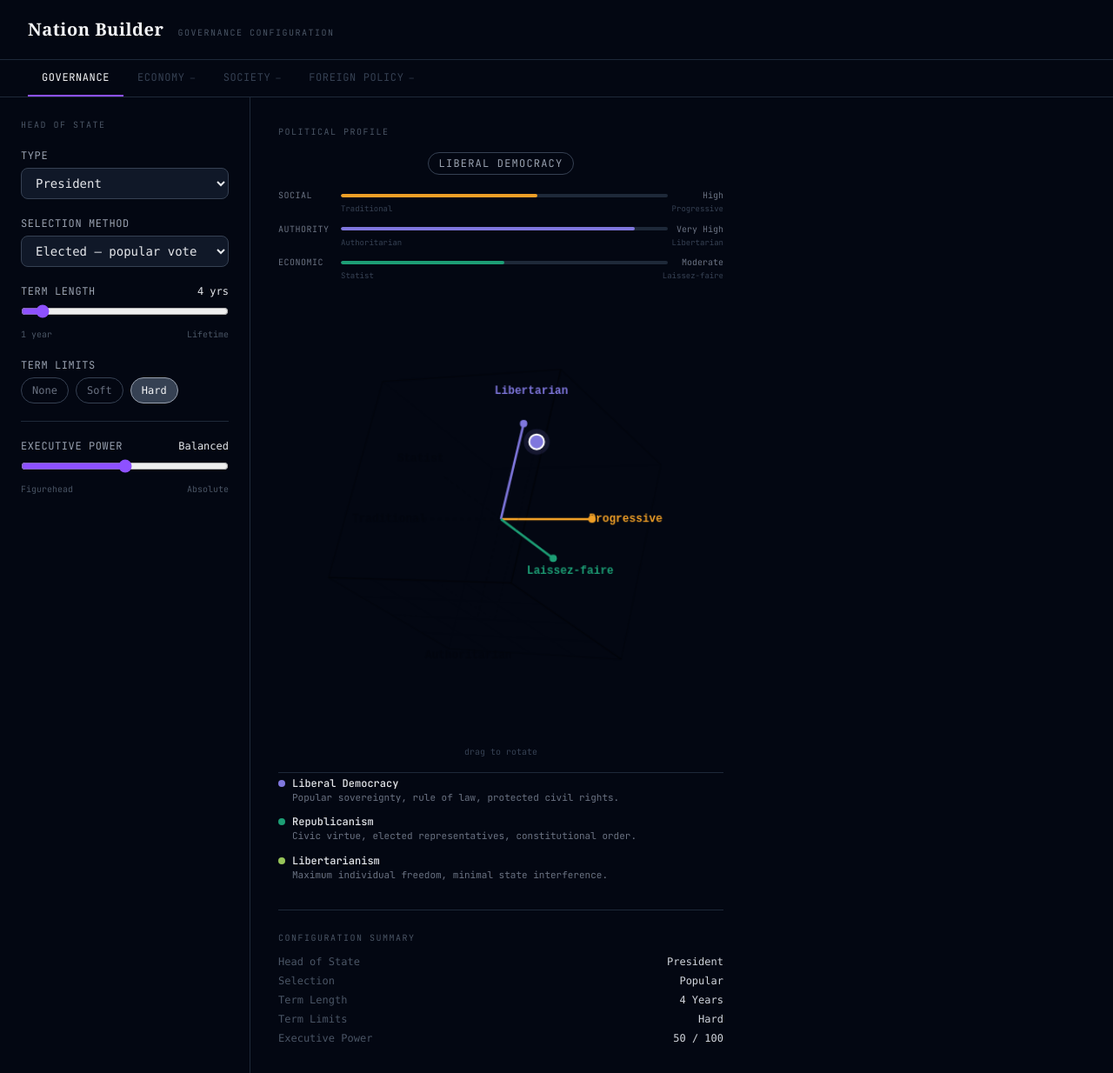
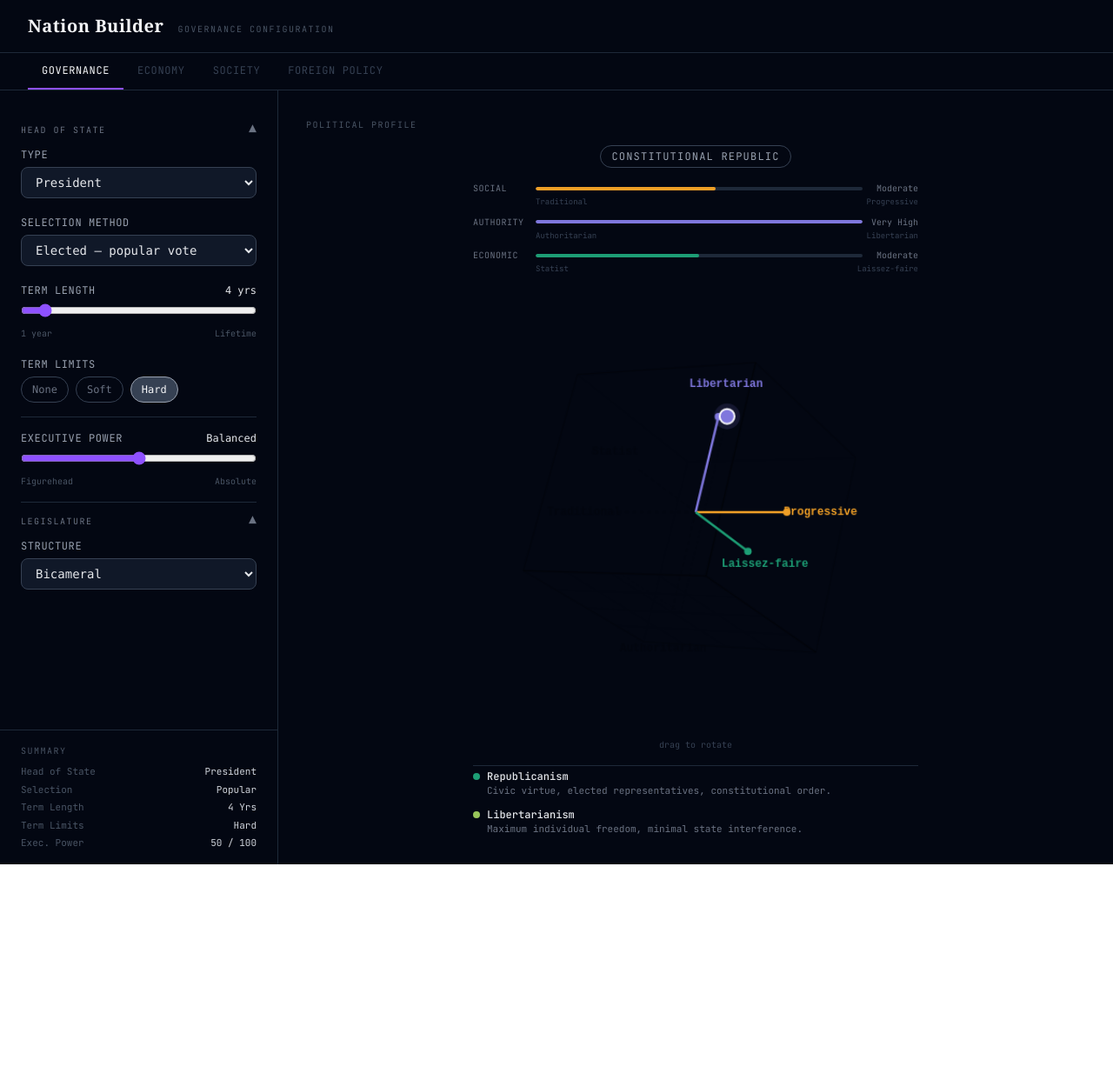
Before and after one commit to andrewmartin418/nation-builder, a React (Vite) app: page / in a window 1280 px wide. Shown: the whole page at 87% size. After the commit the page ends 994 px from the top, so only its background shows below. Built offline with nearby package versions, Linux system fonts and the light colour scheme.

Commit message:
Add adjectives and start legislature section

```diff
--- a/src/App.jsx
+++ b/src/App.jsx
@@ -8,6 +8,7 @@ const DEFAULT_STATE = {
   termLength:      4,
   termLimits:      'hard',
   execPower:       50,
+  legislatureStructure: 'bicameral'
 }
 
 const TABS = ['Governance', 'Economy', 'Society', 'Foreign Policy']
@@ -20,25 +21,25 @@ export default function App() {
     <div className="min-h-screen bg-gray-950 text-gray-100 flex flex-col" style={{ fontFamily: "'JetBrains Mono', monospace" }}>
 
       {/* Header */}
-      <header className="border-b border-gray-800 px-8 py-5 flex items-baseline gap-4">
-        <h1 style={{ fontFamily: 'Georgia, serif' }} className="text-xl font-semibold tracking-wide text-gray-100">
+      <header className="border-b border-gray-800 px-4 md:px-8 py-4 flex items-baseline gap-4">
+        <h1 style={{ fontFamily: 'Georgia, serif' }} className="text-lg md:text-xl font-semibold tracking-wide text-gray-100">
           Nation Builder
         </h1>
-        <span className="text-[10px] uppercase tracking-[0.15em] text-gray-600">
+        <span className="text-[10px] uppercase tracking-[0.15em] text-gray-600 hidden sm:block">
           Governance Configuration
         </span>
       </header>
 
       {/* Tabs */}
-      <div className="border-b border-gray-800 px-8 flex gap-0">
+      <div className="border-b border-gray-800 px-4 md:px-8 flex overflow-x-auto">
         {TABS.map(tab => {
-          const isActive  = tab === activeTab
-          const isLocked  = tab !== 'Governance'
+          const isActive = tab === activeTab
+          const isLocked = tab !== 'Governance'
           return (
             <button
               key={tab}
               onClick={() => !isLocked && setActiveTab(tab)}
-              className={`text-xs uppercase tracking-wider px-4 py-3 border-b-2 transition-colors ${
+              className={`text-[10px] md:text-xs uppercase tracking-wider px-3 md:px-4 py-3 border-b-2 whitespace-nowrap transition-colors ${
                 isActive
                   ? 'border-violet-500 text-gray-100'
                   : isLocked
@@ -47,47 +48,50 @@ export default function App() {
               }`}
             >
               {tab}
-              {isLocked && <span className="ml-1.5 text-[9px] text-gray-700">—</span>}
             </button>
           )
         })}
       </div>
 
-      {/* Main layout */}
-      <div className="flex flex-1 overflow-hidden">
+      {/* Main layout — stacks vertically on mobile, side-by-side on desktop */}
+      <div className="flex flex-col lg:flex-row flex-1 min-h-0">
 
-        {/* Left — controls */}
-        <div className="w-72 shrink-0 border-r border-gray-800 p-6 overflow-y-auto">
-          <GovernanceTab state={govState} setState={setGovState} />
-        </div>
+        {/* Left panel — controls + profile info */}
+        <div className="lg:w-80 lg:shrink-0 lg:border-r border-b lg:border-b-0 border-gray-800 flex flex-col">
 
-        {/* Right — compass output */}
-        <div className="flex-1 p-8 overflow-y-auto flex flex-col gap-8">
-          <div>
-            <p className="text-[10px] uppercase tracking-[0.15em] text-gray-600 mb-4">Political Profile</p>
-            <div className="max-w-lg">
-              <PoliticalCompass govState={govState} />
-            </div>
+          {/* Scrollable controls */}
+          <div className="flex-1 overflow-y-auto p-4 md:p-6">
+            <GovernanceTab state={govState} setState={setGovState} />
           </div>
 
-          <div className="border-t border-gray-800 pt-6 max-w-lg">
-            <p className="text-[10px] uppercase tracking-[0.15em] text-gray-600 mb-3">Configuration Summary</p>
-            <div className="space-y-1.5 text-xs font-mono">
+          {/* Config summary — pinned at bottom on desktop, inline on mobile */}
+          <div className="border-t border-gray-800 px-4 md:px-6 py-4">
+            <p className="text-[10px] uppercase tracking-[0.15em] text-gray-600 mb-2">Summary</p>
+            <div className="grid grid-cols-2 gap-x-4 gap-y-1 text-[11px]">
               {[
-                ['Head of State',    govState.hosType.replace('_', ' ')],
-                ['Selection',        govState.selectionMethod.replace('_', ' ')],
-                ['Term Length',      govState.termLength >= 40 ? 'Lifetime' : `${govState.termLength} years`],
-                ['Term Limits',      govState.termLimits],
-                ['Executive Power',  `${govState.execPower} / 100`],
+                ['Head of State',   govState.hosType.replace(/_/g, ' ')],
+                ['Selection',       govState.selectionMethod.replace(/_/g, ' ')],
+                ['Term Length',     govState.termLength >= 40 ? 'Lifetime' : `${govState.termLength} yrs`],
+                ['Term Limits',     govState.termLimits],
+                ['Exec. Power',     `${govState.execPower} / 100`],
               ].map(([k, v]) => (
-                <div key={k} className="flex justify-between">
-                  <span className="text-gray-600">{k}</span>
-                  <span className="text-gray-300 capitalize">{v}</span>
+                <div key={k} className="contents">
+                  <span className="text-gray-600 truncate">{k}</span>
+                  <span className="text-gray-300 capitalize truncate text-right">{v}</span>
                 </div>
               ))}
             </div>
           </div>
         </div>
+
+        {/* Right panel — compass fills remaining space */}
+        <div className="flex-1 overflow-y-auto p-4 md:p-8 flex flex-col items-center justify-start">
+          <p className="text-[10px] uppercase tracking-[0.15em] text-gray-600 mb-4 self-start">Political Profile</p>
+          <div className="w-full max-w-lg">
+            <PoliticalCompass govState={govState} />
+          </div>
+        </div>
+
       </div>
     </div>
   )
--- a/src/components/GovernanceTab.jsx
+++ b/src/components/GovernanceTab.jsx
@@ -1,6 +1,36 @@
+import { useState } from 'react'
+
+function Section({ title, children, defaultOpen = true }) {
+  const [open, setOpen] = useState(defaultOpen)
+  return (
+    <div className="border-b border-gray-800 last:border-b-0">
+      <button
+        onClick={() => setOpen(o => !o)}
+        className="w-full flex items-center justify-between py-3 text-left group"
+      >
+        <span className="text-[10px] uppercase tracking-[0.15em] text-gray-500 group-hover:text-gray-400 transition-colors">
+          {title}
+        </span>
+        <span className={`text-gray-500 text-lg leading-none transition-all duration-300 ease-in-out ${open ? 'rotate-180' : 'rotate-0'}`}
+          style={{ display: 'inline-block' }}>
+          ▾
+        </span>
+      </button>
+      <div
+        className="overflow-hidden transition-all duration-300 ease-in-out"
+        style={{ maxHeight: open ? '2000px' : '0px', opacity: open ? 1 : 0 }}
+      >
+        <div className="pb-4">
+          {children}
+        </div>
+      </div>
+    </div>
+  )
+}
+
 function Field({ label, value, children }) {
   return (
-    <div className="mb-5">
+    <div className="mb-5 last:mb-0">
       <div className="flex justify-between items-center mb-1.5">
         <label className="text-xs text-gray-400 uppercase tracking-wider">{label}</label>
         {value && <span className="text-xs font-mono font-medium text-gray-200">{value}</span>}
@@ -75,6 +105,13 @@ const SELECTION_METHODS_ALL = [
   { value: 'lottery',      label: 'Lottery / sortition' },
 ]
 
+const LEGISLATURE_STRUCTURE = [
+  { value: 'none',         label: 'None' },
+  { value: 'unicameral',         label: 'Unicameral' },
+  { value: 'bicameral',         label: 'Bicameral' },
+  { value: 'tricameral',         label: 'Tricameral' }
+]
+
 const TERM_LIMITS = [
   { value: 'none',  label: 'None' },
   { value: 'soft',  label: 'Soft' },
@@ -102,8 +139,7 @@ export default function GovernanceTab({ state, setState }) {
 
   return (
     <div>
-      <p className="text-[10px] uppercase tracking-[0.15em] text-gray-600 mb-5">Head of State</p>
-
+      <Section title="Head of State">
         <Field label="Type">
           <SelectInput
             value={state.hosType}
@@ -142,7 +178,7 @@ export default function GovernanceTab({ state, setState }) {
           </Field>
         </div>
 
-      <div className="border-t border-gray-800 my-5" />
+        <div className="border-t border-gray-800 my-4" />
 
         <Field label="Executive Power" value={powerLabel(state.execPower)}>
           <RangeInput
@@ -155,7 +191,26 @@ export default function GovernanceTab({ state, setState }) {
             <span>Figurehead</span><span>Absolute</span>
           </div>
         </Field>
+      </Section>
 
+      <Section title="Legislature">
+          <Field label="Structure">
+          <SelectInput
+            value={state.legislatureStructure}
+            onChange={v => setState(s => ({ ...s, legislatureStructure: v }))}
+            options={LEGISLATURE_STRUCTURE}
+          />
+        </Field>
+      </Section>
+
+      {/* Future sections go here, e.g:
+      <Section title="Legislature" defaultOpen={false}>
+        ...fields...
+      </Section>
+      <Section title="Judiciary" defaultOpen={false}>
+        ...fields...
+      </Section>
+      */}
     </div>
   )
 }
--- a/src/components/PoliticalCompass.jsx
+++ b/src/components/PoliticalCompass.jsx
@@ -29,6 +29,13 @@ const PHILOSOPHIES = {
 
 export function score(state) {
   let social = 50, authority = 50, economic = 50
+
+  switch (state.legislatureStructure) {
+    case 'none':        authority -= 20; economic += 5;  break
+    case 'unicameral':  authority += 5;                  break
+    case 'bicameral':   authority += 10; social -= 5;    break
+    case 'tricameral':  authority += 15; social -= 10;   break
+  }
 
   switch (state.hosType) {
     case 'monarch':        social -= 20; authority -= 20; break
@@ -69,30 +76,50 @@ export function score(state) {
 }
 
 export function getGovType(state, s) {
-  if (state.hosType === 'none')                                                                    return 'Stateless / Anarchic'
-  if (state.selectionMethod === 'military')                                                        return 'Military Junta'
-  if (state.hosType === 'supreme_leader' && s.authority < 25)                                     return 'Totalitarian State'
-  if (state.hosType === 'monarch' && state.selectionMethod === 'hereditary' && s.authority > 40)  return 'Constitutional Monarchy'
-  if (state.hosType === 'monarch' && s.authority < 30)                                            return 'Absolute Monarchy'
-  if (state.hosType === 'monarch')                                                                 return 'Monarchy'
-  if (state.selectionMethod === 'lottery')                                                         return 'Demarchic Republic'
-  if (state.hosType === 'council' && s.economic > 60)                                             return 'Liberal Council'
-  if (state.hosType === 'council')                                                                 return 'Oligarchic Council'
-  if (state.hosType === 'president' && s.authority > 65 && s.social > 55)                         return 'Liberal Democracy'
-  if (state.hosType === 'president' && s.authority < 30)                                          return 'Autocratic Republic'
-  if (state.hosType === 'president' && state.selectionMethod === 'party')                         return 'Single-Party Republic'
-  return 'Constitutional Republic'
+  // ── Base government type ────────────────────────────────
+  let base = 'Constitutional Republic'
+
+  if (state.hosType === 'none')                                                                   base = 'Stateless / Anarchic'
+  else if (state.selectionMethod === 'military' && state.hosType === 'monarch')                  base = 'Monarchic Military Junta'
+  else if (state.selectionMethod === 'military')                                                  base = 'Military Junta'
+  else if (state.hosType === 'supreme_leader' && s.authority < 25)                               base = 'Totalitarian State'
+  else if (state.hosType === 'monarch' && state.selectionMethod === 'hereditary' && s.authority > 40) base = 'Constitutional Monarchy'
+  else if (state.hosType === 'monarch' && s.authority < 30)                                      base = 'Absolute Monarchy'
+  else if (state.hosType === 'monarch')                                                           base = 'Monarchy'
+  else if (state.selectionMethod === 'lottery')                                                   base = 'Demarchic Republic'
+  else if (state.hosType === 'council' && s.economic > 60)                                       base = 'Liberal Council'
+  else if (state.hosType === 'council')                                                           base = 'Oligarchic Council'
+  else if (state.hosType === 'president' && s.authority > 65 && s.social > 55)                   base = 'Liberal Democracy'
+  else if (state.hosType === 'president' && s.authority < 30)                                    base = 'Autocratic Republic'
+  else if (state.hosType === 'president' && state.selectionMethod === 'party')                   base = 'Single-Party Republic'
+
+  // ── Adjective prefixes ──────────────────────────────────
+  const prefixes = []
+
+  if (state.legislatureStructure === 'none' && !['Absolute Monarchy', 'Totalitarian State'].includes(base))
+    prefixes.push('Autocratic')
+
+  if (state.hosType === 'monarch' && state.selectionMethod !== 'hereditary' && base !== 'Monarchic Military Junta')
+    prefixes.push('Elective')
+  // Future examples:
+  // if (state.stateReligion === 'enforced')    prefixes.push('Theocratic')
+  // if (state.decentralization > 75)           prefixes.push('Federal')
+  // if (state.pressFreedome < 20)              prefixes.push('Censored')
+
+  return prefixes.length > 0
+    ? `${prefixes.join(' ')} ${base}`
+    : base
 }
 
 export function getPhilosophies(state, s) {
   const p = []
 
-  if (state.hosType === 'none')                                                              p.push('anarchism')
-  else if (state.hosType === 'supreme_leader' && s.authority < 25)                         p.push('totalitarianism')
-  else if (state.selectionMethod === 'military')                                             p.push('militarism')
-  else if (state.selectionMethod === 'lottery')                                              p.push('sortition')
-  else if (state.hosType === 'monarch' && state.selectionMethod === 'hereditary' && s.authority > 35) p.push('constitutional_monarchy')
-  else if (state.hosType === 'monarch')                                                      p.push('monarchism')
+  if (state.hosType === 'none')                                                                          p.push('anarchism')
+  if (state.hosType === 'supreme_leader' && s.authority < 25)                                           p.push('totalitarianism')
+  if (state.selectionMethod === 'military')                                                              p.push('militarism')
+  if (state.selectionMethod === 'lottery')                                                               p.push('sortition')
+  if (state.hosType === 'monarch' && state.selectionMethod === 'hereditary' && s.authority > 35)        p.push('constitutional_monarchy')
+  else if (state.hosType === 'monarch')                                                                  p.push('monarchism')
 
   if (s.authority > 65 && s.social > 55 && state.hosType !== 'none')                       p.push('liberal_democracy')
   if (state.hosType === 'president' && s.authority > 50)                                    p.push('republicanism')
```
Lines whose indentation alone changed are shown as unchanged.
